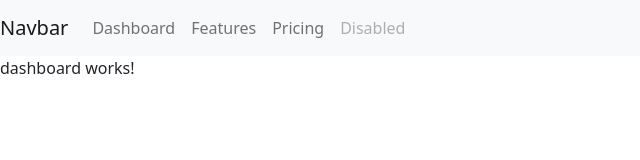
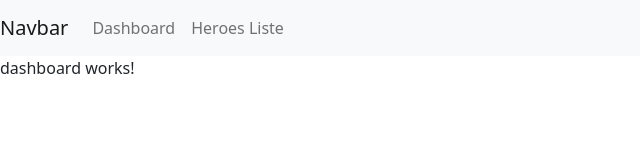
Before and after one commit to MeMeMax/angular-workshop2021, an Angular app: page /dashboard in a window 1280 px wide. Shown: the top 160 px of the page, without its empty margins (0-640 px from the left). Built offline with nearby package versions, Linux system fonts and the light colour scheme.

Commit message:
adapt navbar and add route to list

```diff
--- a/src/app/heroes/heroes-routing.module.ts
+++ b/src/app/heroes/heroes-routing.module.ts
@@ -2,8 +2,12 @@ import { NgModule } from '@angular/core';
 import { RouterModule, Routes } from '@angular/router';
 
 import { DashboardComponent } from './components/dashboard/dashboard.component';
+import { ListComponent } from './components/list/list.component';
 
-const routes: Routes = [{ path: 'dashboard', component: DashboardComponent }];
+const routes: Routes = [
+  { path: 'dashboard', component: DashboardComponent },
+  { path: 'list', component: ListComponent }
+];
 
 @NgModule({
   imports: [RouterModule.forChild(routes)],
--- a/src/app/shared/components/navbar/navbar.component.html
+++ b/src/app/shared/components/navbar/navbar.component.html
@@ -14,16 +14,10 @@
   <div class="collapse navbar-collapse" id="navbarNav">
     <ul class="navbar-nav">
       <li class="nav-item active">
-        <a class="nav-link" href="#">Dashboard</a>
+        <a class="nav-link" routerLink="/dashboard">Dashboard</a>
       </li>
       <li class="nav-item">
-        <a class="nav-link" href="#">Features</a>
-      </li>
-      <li class="nav-item">
-        <a class="nav-link" href="#">Pricing</a>
-      </li>
-      <li class="nav-item">
-        <a class="nav-link disabled" href="#">Disabled</a>
+        <a class="nav-link" routerLink="/list">Heroes Liste</a>
       </li>
     </ul>
   </div>
--- a/src/app/shared/shared.module.ts
+++ b/src/app/shared/shared.module.ts
@@ -1,10 +1,12 @@
 import { NgModule } from '@angular/core';
 import { CommonModule } from '@angular/common';
+import { RouterModule } from '@angular/router';
+
 import { NavbarComponent } from './components/navbar/navbar.component';
 
 @NgModule({
   declarations: [NavbarComponent],
-  imports: [CommonModule],
+  imports: [CommonModule, RouterModule],
   exports: [NavbarComponent]
 })
 export class SharedModule {}
```
